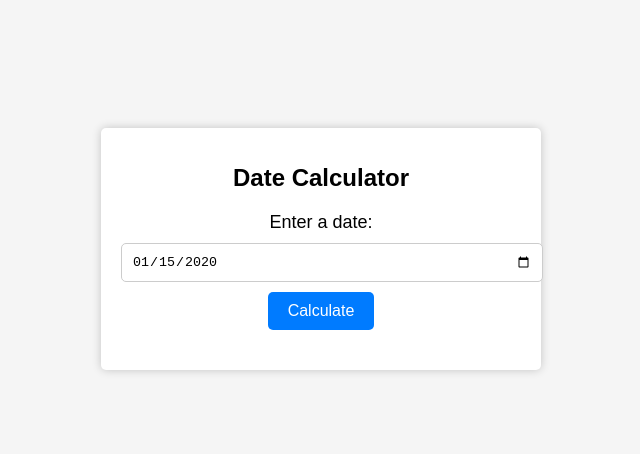
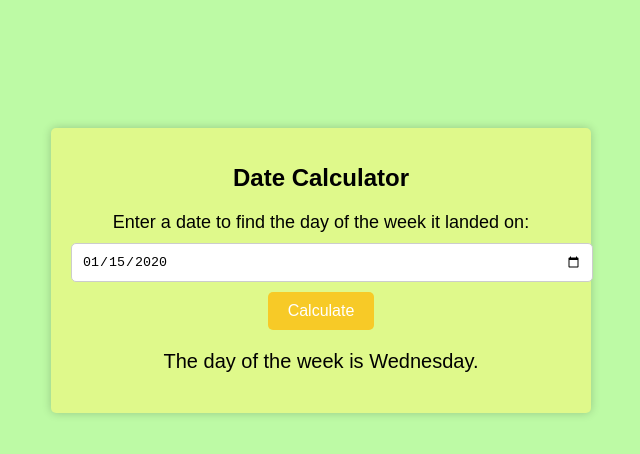
Before and after one commit to ZuriGa/weekday-calculator-app, a website built with webpack: page src/index.html in a window 1280 px wide. Both pictures are taken after typing "2020-01-15" into the empty fields and a click on the button "Calculate". Shown: the whole page, without its empty margins (319-959 px from the left). Built offline with nearby package versions, Linux system fonts and the light colour scheme.

Commit message:
final push, functions turn into class

```diff
--- a/css/styles.css
+++ b/css/styles.css
@@ -1,17 +1,17 @@
 body {
     font-family: Arial, sans-serif;
-    background-color: #f5f5f5;
+    background-color: #bdfaa5;
     margin: 0;
     padding: 0;
 }
 
 .container {
-    background-color: #fff;
+    background-color: #dff98b;
     border-radius: 5px;
     box-shadow: 0 0 10px rgba(0, 0, 0, 0.2);
     text-align: center;
     margin: 10% auto;
-    max-width: 400px;
+    max-width: 500px;
     padding: 20px;
 }
 
@@ -34,7 +34,7 @@ input[type="date"] {
 }
 
 button {
-    background-color: #007BFF;
+    background-color: #f7ca27;
     color: #fff;
     border: none;
     border-radius: 5px;
@@ -44,7 +44,7 @@ button {
 }
 
 button:hover {
-    background-color: #0056b3;
+    background-color: #f1a81f;
 }
 
 #result {
--- a/src/index.html
+++ b/src/index.html
@@ -8,12 +8,10 @@
 <body>
     <div class="container">
         <h1>Date Calculator</h1>
-        <label for="dateInput">Enter a date:</label>
+        <label for="dateInput">Enter a date to find the day of the week it landed on:</label>
         <input type="date" id="dateInput">
-        <button id="calculatorButton">Calculate</button>
+        <button id="calculatorButton" type="submit">Calculate</button>
         <p id="result"></p>
     </div>
-
-
 </body>
 </html>
--- a/src/index.js
+++ b/src/index.js
@@ -1,13 +1,11 @@
+import WeekdayCalculator from './weekday-calculator.js';
 import './../css/styles.css';
-function WeekdayCalculator() {
+
+const calculatorButton = document.getElementById("calculatorButton");
+calculatorButton.addEventListener("click", () => {
     const dateInput = document.getElementById("dateInput").value;
-    const date = new Date(dateInput);
-    const daysOfWeek = ['Sunday', 'Monday', 'Tuesday', 'Wednesday', 'Thursday', 'Friday', 'Saturday'];
-    const dayOfWeek = daysOfWeek[date.getDay()];
-    return dayOfWeek;
-}
+    const calculator = new WeekdayCalculator(dateInput);
+    const result = calculator.calculateDayOfWeek();
+    document.getElementById("result").textContent = `The day of the week is ${result}.`;
 
-document.getElementById("calculateButton").addEventListener("click", () => {
-    const result = WeekdayCalculator();
-    document.getElementById("result").textContent = `The day of the week is ${result}.`;
 });
--- a/src/weekday-calculator.js
+++ b/src/weekday-calculator.js
@@ -1,16 +1,17 @@
-export default function WeekdayCalculator(dateString) {
+export default class WeekdayCalculator {
+    constructor(dateString) {
 
-    const daysOfWeek = ['Sunday', 'Monday', 'Tuesday', 'Wednesday', 'Thursday', 'Friday', 'Saturday'];
-    const date = new Date(dateString);
+        this.daysOfWeek = ['Sunday', 'Monday', 'Tuesday', 'Wednesday', 'Thursday', 'Friday', 'Saturday'];
+        this.date = new Date(dateString);
+    }
+    calculateDayOfWeek() {
+        if (isNaN(this.date)) {
+            return 'invalid date';
+        }
+        const dayIndex = this.date.getUTCDay();
+        const dayOfWeek = this.daysOfWeek[dayIndex];
 
-    if (isNaN(date)) {
-    return 'invalid date';
+        return dayOfWeek;
     }
-    const dayIndex = date.getUTCDay();
-    const dayOfWeek = daysOfWeek[dayIndex];
-
-    return dayOfWeek;
-
-
 
 }
```
Also changed, not shown: __test__/weekday-calculator.test.js (+2 -0 lines), src/assets/images/stock-puppy-photo.jpg (added).
